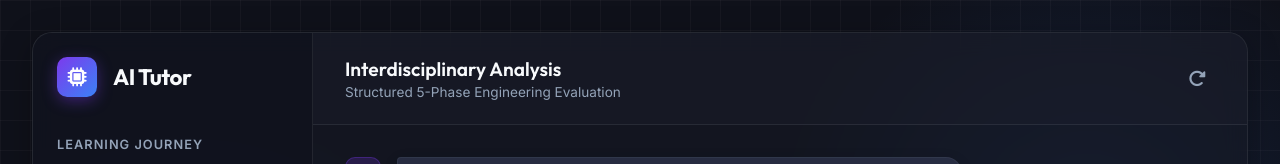
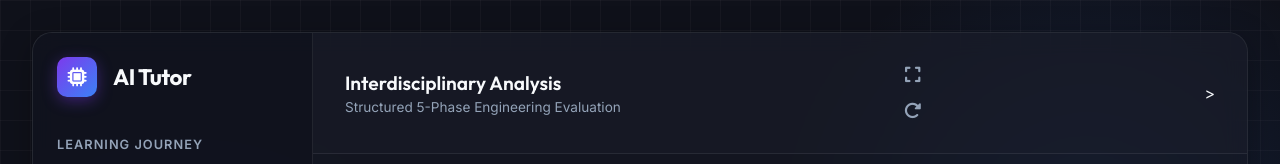
Before and after one commit to srinadhij-sys/-AI-Tutor, a plain HTML site: page index.html in a window 1280 px wide. Shown: the top 164 px of the page. Drawn offline with Linux system fonts and the light colour scheme.

Commit message:
Update index.html

```diff
--- a/index.html
+++ b/index.html
@@ -78,9 +78,14 @@
                         <p>Structured 5-Phase Engineering Evaluation</p>
                     </div>
                 </div>
-                <button id="reset-btn" class="icon-btn" title="Reset Session">
-                    <i class="fa-solid fa-rotate-right"></i>
-                </button>
+                <div class="header-right">
+                    <button id="fullscreen-btn" class="icon-btn" title="Toggle Fullscreen">
+                        <i class="fa-solid fa-expand"></i>
+                    </button>
+                    <button id="reset-btn" class="icon-btn" title="Reset Session">
+                        <i class="fa-solid fa-rotate-right"></i>
+                    </button>
+                </div>>
             </header>
 
             <div class="chat-messages" id="chat-messages">
```
